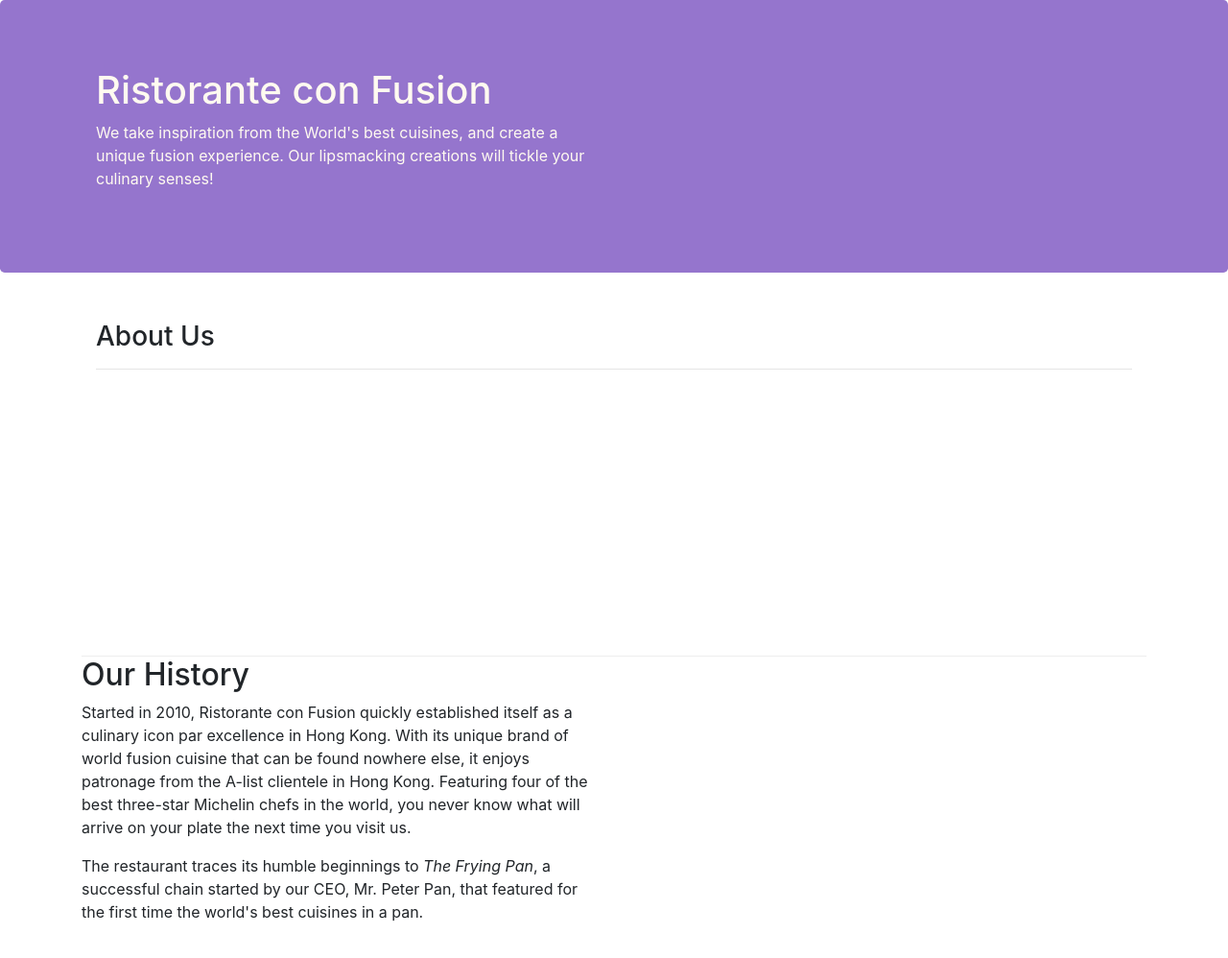
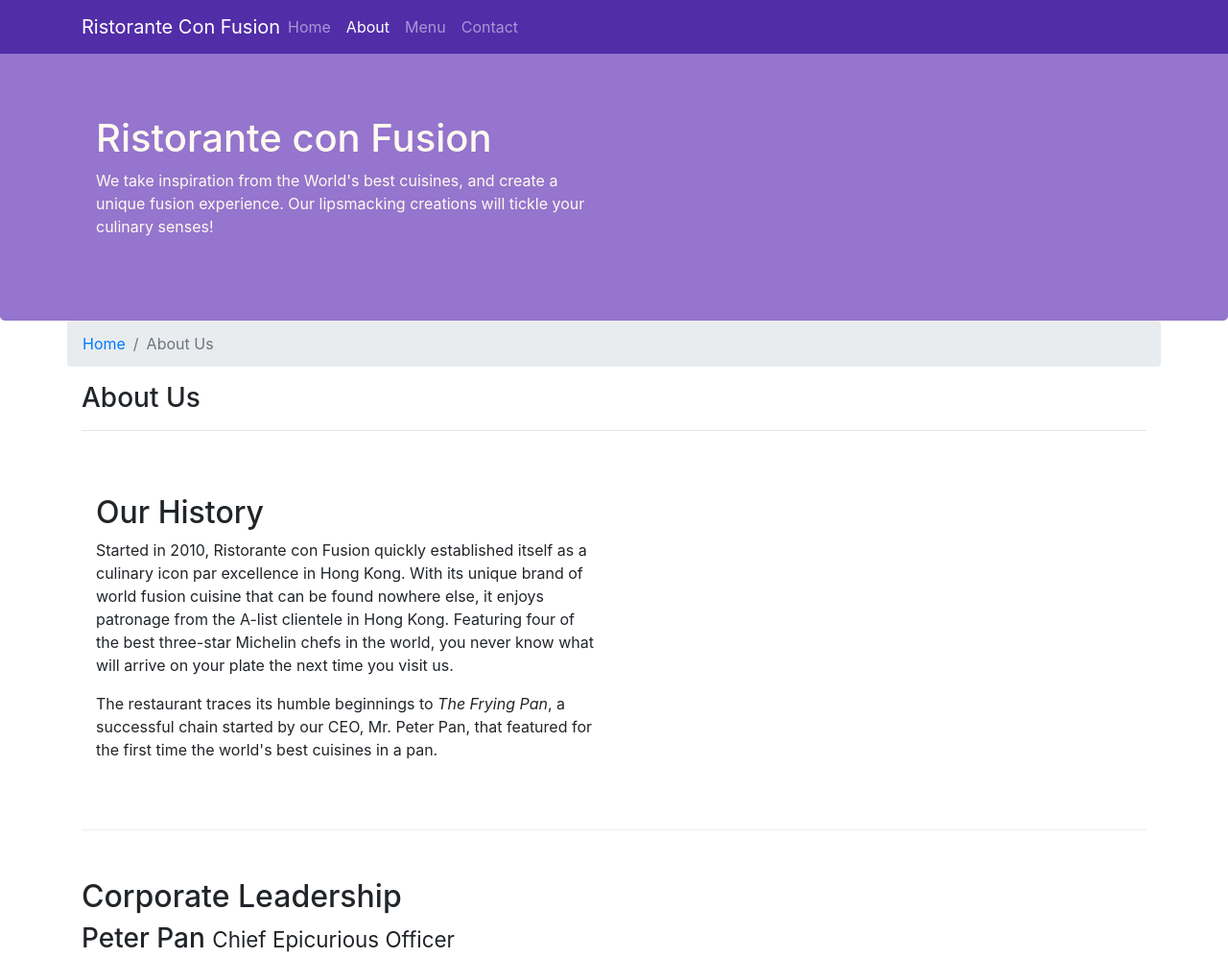
Before and after one commit to abd-kay/Boot-strap-4, a website: page aboutus.html in a window 1280 px wide. Shown: the top 998 px of the page at 96% size. Drawn offline with nearby package versions, Linux system fonts and the light colour scheme.

Commit message:
navbar and breadcumbs

```diff
--- a/aboutus.html
+++ b/aboutus.html
@@ -16,7 +16,23 @@
 </head>
 
 <body>
+    <nav class="navbar navbar-dark navbar-expand-sm fixed-top">
+        <div class="container">
+            <button class="navbar-toggler" type="button" data-toggle="collapse" data-target="#Navbar">
+                <span class="navbar-toggler-icon"></span>
+            </button>
+            <a class="navbar-brand mr-auto" href="./index.html">Ristorante Con Fusion</a>
+            <div class="collapse navbar-collapse" id="Navbar">
+                <ul class="navbar-nav mr-auto">
+                    <li class="nav-item"><a class="nav-link" href="./index.html">Home</a></li>
+                    <li class="nav-item active"><a class="nav-link" href="#">About</a></li>
+                    <li class="nav-item"><a class="nav-link" href="#">Menu</a></li>
+                    <li class="nav-item"><a class="nav-link" href="#">Contact</a></li>
+                </ul>
+            </div>
 
+        </div>
+    </nav>
     <header class="jumbotron">
         <div class="container">
             <div class="row row-header">
@@ -32,14 +48,18 @@
     </header>
 
     <div class="container">
-        <div class="row row-content">
-            <div class="col-12 col-sm">
+        <div class="row">
+            <ol class="col-12 breadcrumb">
+                <li class="breadcrumb-item"><a href="./index.html">Home</a></li>
+                <li class="breadcrumb-item active">About Us</li>
+            </ol>
+            <div class="col-12 ">
                 <h3>About Us</h3>
                 <hr>
             </div>
         </div>
 
-        <div class="row">
+        <div class="row row-content">
             <div class="col-sm-6">
                 <h2>Our History</h2>
                 <p>Started in 2010, Ristorante con Fusion quickly established itself as a culinary icon par excellence
@@ -59,24 +79,28 @@
             <div>
                 <h2>Corporate Leadership</h2>
                 <h3>Peter Pan <small>Chief Epicurious Officer</small></h3>
-                <p class="d-none d-sm-block">Our CEO, Peter, credits his hardworking East Asian immigrant parents who undertook the arduous
+                <p class="d-none d-sm-block">Our CEO, Peter, credits his hardworking East Asian immigrant parents who
+                    undertook the arduous
                     journey to the shores of America with the intention of giving their children the best future. His
                     mother's wizardy in the kitchen whipping up the tastiest dishes with whatever is available
                     inexpensively at the supermarket, was his first inspiration to create the fusion cuisines for which
                     <em>The Frying Pan</em> became well known. He brings his zeal for fusion cuisines to this
                     restaurant, pioneering cross-cultural culinary connections.</p>
                 <h3>Dhanasekaran Witherspoon <small>Chief Food Officer</small></h3>
-                <p class="d-none d-sm-block">Our CFO, Danny, as he is affectionately referred to by his colleagues, comes from a long established
+                <p class="d-none d-sm-block">Our CFO, Danny, as he is affectionately referred to by his colleagues,
+                    comes from a long established
                     family tradition in farming and produce. His experiences growing up on a farm in the Australian
                     outback gave him great appreciation for varieties of food sources. As he puts it in his own words,
                     <em>Everything that runs, wins, and everything that stays, pays!</em></p>
                 <h3>Agumbe Tang <small>Chief Taste Officer</small></h3>
-                <p class="d-none d-sm-block">Blessed with the most discerning gustatory sense, Agumbe, our CTO, personally ensures that every dish
+                <p class="d-none d-sm-block">Blessed with the most discerning gustatory sense, Agumbe, our CTO,
+                    personally ensures that every dish
                     that we serve meets his exacting tastes. Our chefs dread the tongue lashing that ensues if their
                     dish does not meet his exacting standards. He lives by his motto, <em>You click only if you survive
                         my lick.</em></p>
                 <h3>Alberto Somayya <small>Executive Chef</small></h3>
-                <p class="d-none d-sm-block">Award winning three-star Michelin chef with wide International experience having worked closely with
+                <p class="d-none d-sm-block">Award winning three-star Michelin chef with wide International experience
+                    having worked closely with
                     whos-who in the culinary world, he specializes in creating mouthwatering Indo-Italian fusion
                     experiences. He says, <em>Put together the cuisines from the two craziest cultures, and you get a
                         winning hit! Amma Mia!</em></p>
@@ -91,7 +115,7 @@
                 <div class="col-4 offset-1 col-sm-2">
                     <h5>Links</h5>
                     <ul class="list-unstyled">
-                        <li><a href="#">Home</a></li>
+                        <li><a href="./index.html">Home</a></li>
                         <li><a href="#">About</a></li>
                         <li><a href="#">Menu</a></li>
                         <li><a href="#">Contact</a></li>
--- a/css/styles.css
+++ b/css/styles.css
@@ -28,3 +28,13 @@
     margin: 0px;
     color: #0f0f0f;
 }
+
+
+body {
+    padding: 50px 0px 0px 0px;
+    z-index: 0;
+}
+
+.navbar-dark{
+    background-color: #512DA8;
+}
```
Also changed, not shown: index.html (+17 -1 lines).
